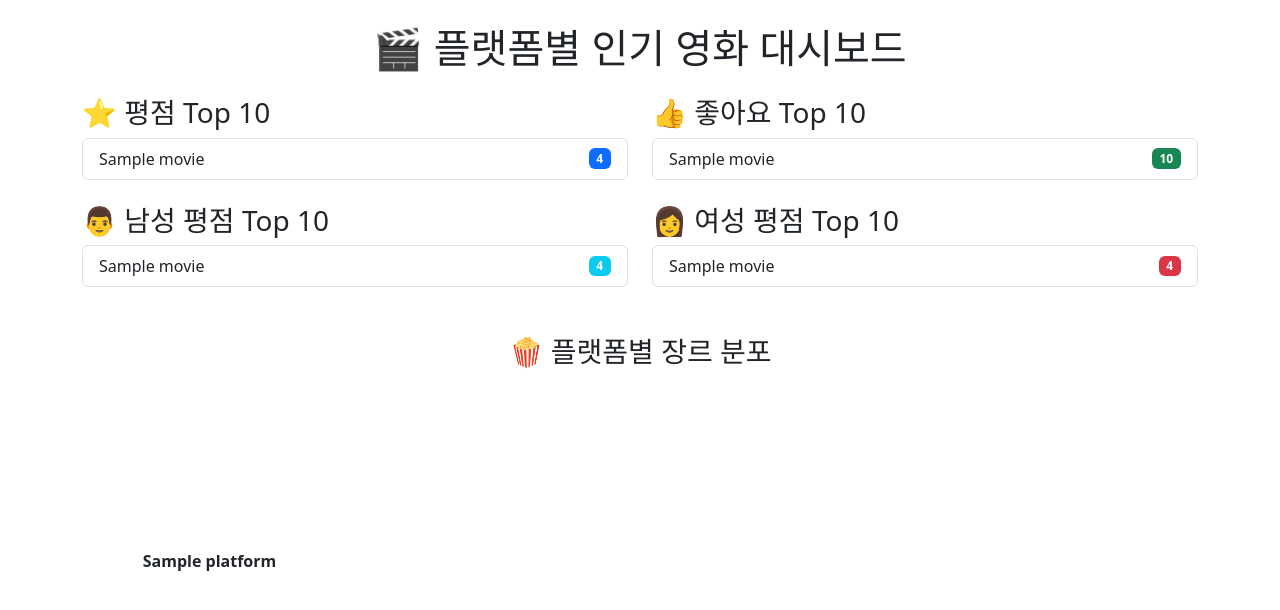
After one commit to MJ-Kim/MiniProject-MovieDashboard, a Django app: template templates/popular/dashboard.html in a window 1280 px wide. The commit adds this page. Shown: the top 610 px of the page. Run offline with Django 3.2, Linux system fonts and the light colour scheme; the template is opened without the code that fills it: most values are stand-ins (such as "Sample title", 1, 10 or a date in 2020); a map, chart or similar area stays blank.

Commit message:
complete dashboard

```diff
--- a/popular/urls.py
+++ b/popular/urls.py
@@ -1,7 +1,8 @@
 from django.urls import path
 
-from popular.views import crawling_movies
+from popular.views import crawling_movies, dashboard
 
 urlpatterns = [
-    path("movies/", crawling_movies),
+    path("movies/", crawling_movies, name="crawling_movies"),
+    path("dashboard/", dashboard),
 ]
--- a/templates/index.html
+++ b/templates/index.html
@@ -12,8 +12,8 @@
         {% csrf_token %}
         <button type="submit">크롤링 시작</button>
     </form>
-    <h1><a href="/popular/movie">플랫폼별 인기 영화</a></h1>
-    <form action="{% url 'most_view' %}" method="post">
+    <h1><a href="/popular/dashboard">플랫폼별 인기 영화</a></h1>
+    <form action="{% url 'crawling_movies' %}" method="post">
         {% csrf_token %}
         <button type="submit">크롤링 시작</button>
     </form>
--- /dev/null
+++ b/templates/popular/dashboard.html
@@ -0,0 +1,106 @@
+<!DOCTYPE html>
+<html lang="ko">
+<head>
+    <meta charset="UTF-8">
+    <title>플랫폼별 인기 영화 대시보드</title>
+    <script src="https://cdn.jsdelivr.net/npm/chart.js"></script>
+    <link rel="stylesheet" href="https://cdn.jsdelivr.net/npm/bootstrap@5.3.0/dist/css/bootstrap.min.css">
+</head>
+<body class="container mt-4">
+    <h1 class="text-center mb-4">🎬 플랫폼별 인기 영화 대시보드</h1>
+
+    <!-- 1행: 평점 TOP 10, 좋아요 TOP 10 -->
+    <div class="row">
+        <div class="col-md-6">
+            <h3>⭐ 평점 Top 10</h3>
+            <ul class="list-group">
+                {% for movie in top_rating %}
+                    <li class="list-group-item d-flex justify-content-between align-items-center">
+                        {{ movie.title }}
+                        <span class="badge bg-primary">{{ movie.max_rating }}</span>
+                    </li>
+                {% endfor %}
+            </ul>
+        </div>
+
+        <div class="col-md-6">
+            <h3>👍 좋아요 Top 10</h3>
+            <ul class="list-group">
+                {% for movie in top_likes %}
+                    <li class="list-group-item d-flex justify-content-between align-items-center">
+                        {{ movie.title }}
+                        <span class="badge bg-success">{{ movie.max_likes }}</span>
+                    </li>
+                {% endfor %}
+            </ul>
+        </div>
+    </div>
+
+    <!-- 2행: 남성/여성 평점 -->
+    <div class="row mt-4">
+        <div class="col-md-6">
+            <h3>👨 남성 평점 Top 10</h3>
+            <ul class="list-group">
+                {% for movie in top_male %}
+                    <li class="list-group-item d-flex justify-content-between align-items-center">
+                        {{ movie.title }}
+                        <span class="badge bg-info">{{ movie.max_rating }}</span>
+                    </li>
+                {% endfor %}
+            </ul>
+        </div>
+
+        <div class="col-md-6">
+            <h3>👩 여성 평점 Top 10</h3>
+            <ul class="list-group">
+                {% for movie in top_female %}
+                    <li class="list-group-item d-flex justify-content-between align-items-center">
+                        {{ movie.title }}
+                        <span class="badge bg-danger">{{ movie.max_rating }}</span>
+                    </li>
+                {% endfor %}
+            </ul>
+        </div>
+    </div>
+
+    <!-- 3행: 플랫폼별 장르 파이차트 -->
+    <div class="row mt-5">
+        <h3 class="text-center mb-3">🍿 플랫폼별 장르 분포</h3>
+        <div class="row">
+            {% for platform, genres in platform_genre_data.items %}
+                <div class="col-md-3">
+                    <canvas id="chart-{{ forloop.counter }}"></canvas>
+                    <p class="text-center mt-2"><strong>{{ platform }}</strong></p>
+                </div>
+            {% endfor %}
+        </div>
+    </div>
+
+    <script>
+        let chartCount = 1;
+        {% for platform, genres in platform_genre_data.items %}
+            let ctx{{ forloop.counter }} = document.getElementById("chart-{{ forloop.counter }}").getContext("2d");
+            new Chart(ctx{{ forloop.counter }}, {
+                type: "pie",
+                data: {
+                    labels: [{% for g, c in genres.items %}"{{ g }}",{% endfor %}],
+                    datasets: [{
+                        data: [{% for g, c in genres.items %}{{ c }},{% endfor %}],
+                        backgroundColor: [
+                            "#FF6384","#36A2EB","#FFCE56","#4BC0C0",
+                            "#9966FF","#FF9F40","#66FF66","#FF6699"
+                        ]
+                    }]
+                },
+                options: {
+                    responsive: true,
+                    plugins: {
+                        legend: { position: "bottom" },
+                        title: { display: true, text: "{{ platform }} 장르 분포" }
+                    }
+                }
+            });
+        {% endfor %}
+    </script>
+</body>
+</html>
```
Also changed, not shown: popular/views.py (+51 -6 lines).
